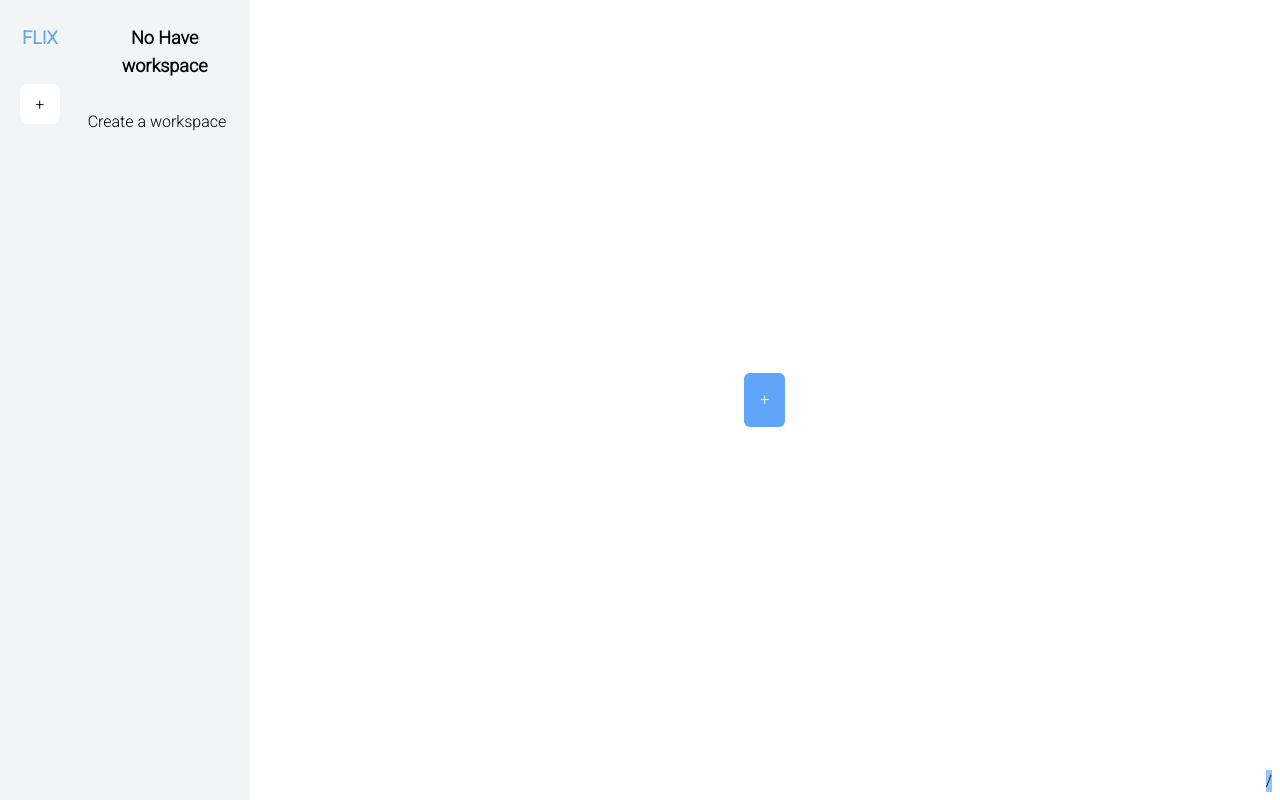
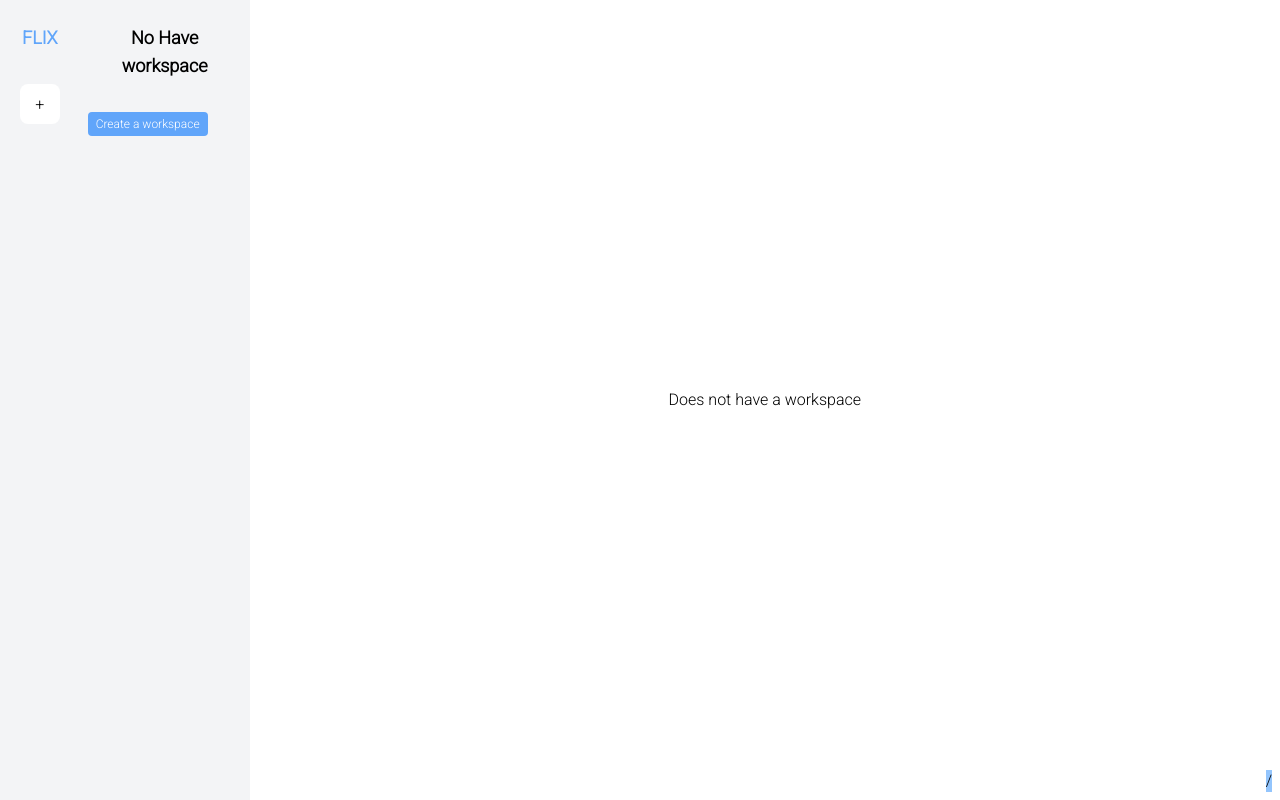
Before and after one commit to DreckSallow/flix, a Vue app: page / in a window 1280 px wide. Built offline with nearby package versions, Linux system fonts and the light colour scheme.

Commit message:
fix: fix render cards & notes when not have state

```diff
--- a/src/pages/home/home.vue
+++ b/src/pages/home/home.vue
@@ -5,7 +5,7 @@ import { sep } from "@tauri-apps/api/path";
 import { vFocus } from "../../directives";
 import { Modal } from "@components/modals";
 import MenuContext from "@components/menu-context.vue";
-import StudyAreaPage from "./study-area.vue";
+import StudyArea from "./study-area.vue";
 import { useWorkspaceProvider, workspaceKeyProv } from "./provider";
 
 const workspaces = ref<{ title: string }[]>([]);
@@ -229,7 +229,7 @@ function setCurrentWorkspace(e: MouseEvent) {
     </div>
   </Modal>
   <section class="section-content h-full">
-    <StudyAreaPage />
+    <StudyArea @create-workspace="workspaceForm.show = true" />
   </section>
 </template>
 
--- a/src/pages/home/study-area.vue
+++ b/src/pages/home/study-area.vue
@@ -52,19 +52,31 @@ const renderPage = ref<"documents" | "cards">("cards");
           <span>Docs</span>
         </li>
       </ul>
-      <div class="" v-else>
-        <button>Create a workspace</button>
+      <div class="text-sm" v-else>
+        <button
+          class="bg-blue-400 text-white px-2 py-1 text-xs rounded-1 cursor-pointer"
+          @click.stop="$emit('create-workspace')"
+        >
+          Create a workspace
+        </button>
       </div>
     </aside>
     <section
       class="section-content h-full bg-white"
       :class="{ expanded: !showModal }"
+      v-if="workspaceData"
     >
       <StudyCards
         v-if="renderPage === 'cards'"
         :workspace-name="workspaceData?.name"
       />
       <div class="bg-orange-400" v-if="renderPage === 'documents'">NOTES</div>
+    </section>
+    <section
+      v-else
+      class="section-content h-full bg-white grid place-content-center"
+    >
+      Does not have a workspace
     </section>
   </div>
 </template>
--- a/src/pages/home/study-cards.vue
+++ b/src/pages/home/study-cards.vue
@@ -1,5 +1,5 @@
 <script lang="ts" setup>
-import { ref, watch } from "vue";
+import { ref, watchEffect } from "vue";
 import { invoke } from "@tauri-apps/api";
 import { sep } from "@tauri-apps/api/path";
 import { IDeckResponse } from "../../types";
@@ -16,10 +16,11 @@ const props = defineProps<Props>();
 
 const decks = ref<IDeckResponse[]>([]);
 
-watch(
-  () => props.workspaceName,
-  () => {
-    if (!props.workspaceName) return;
+watchEffect(() => {
+  if (!props.workspaceName) {
+    decks.value = [];
+    return;
+  }
   invoke("get_decks_handler", {
     workspaceName: props.workspaceName,
   })
@@ -29,11 +30,7 @@ watch(
     .catch((e) => {
       console.error("study-area: ", e);
     });
-  },
-  {
-    immediate: true,
-  }
-);
+});
 
 const current_deck = ref<IDeckResponse | null>(null);
 
```
Lines whose indentation alone changed are shown as unchanged.
